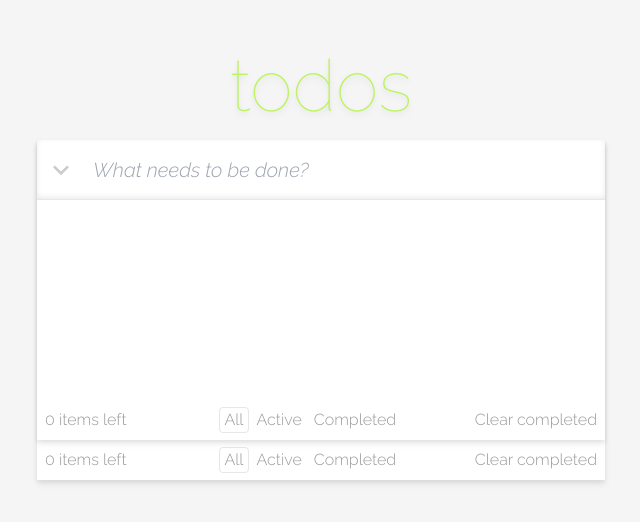
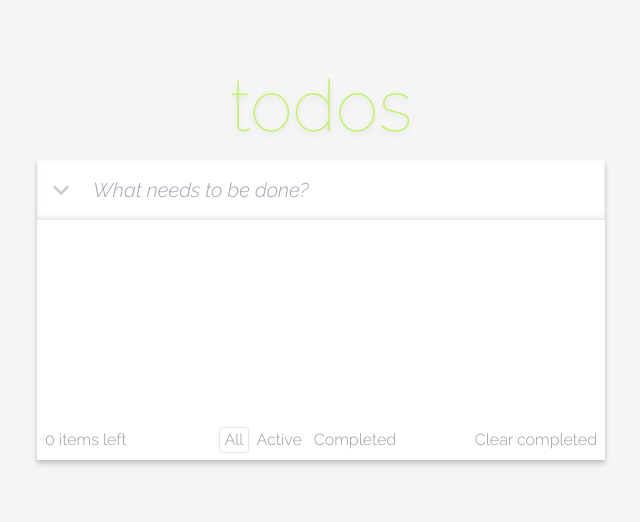
Before and after one commit to Ferenandios/seoul, a React (Vite) app: page / in a window 1280 px wide. Shown: the part 140-662 px from the top of the page, without its empty margins (319-959 px from the left). Built offline with nearby package versions, Linux system fonts and the light colour scheme.

Commit message:
Removed Manage-component

```diff
--- a/src/App.tsx
+++ b/src/App.tsx
@@ -1,8 +1,7 @@
 import { FC } from "react";
+import styles from "./App.module.css";
+import Box from "./components/Box/Box";
 import Title from "./components/Title/Title";
-import Box from "./components/Box/Box";
-import styles from "./App.module.css";
-import Manage from "./components/Manage/Manage";
 
 const App: FC = (): JSX.Element => {
   return (
@@ -11,7 +10,6 @@ const App: FC = (): JSX.Element => {
         <div className={styles.inner}>
           <Title />
           <Box />
-          <Manage />
         </div>
       </main>
     </>
```
